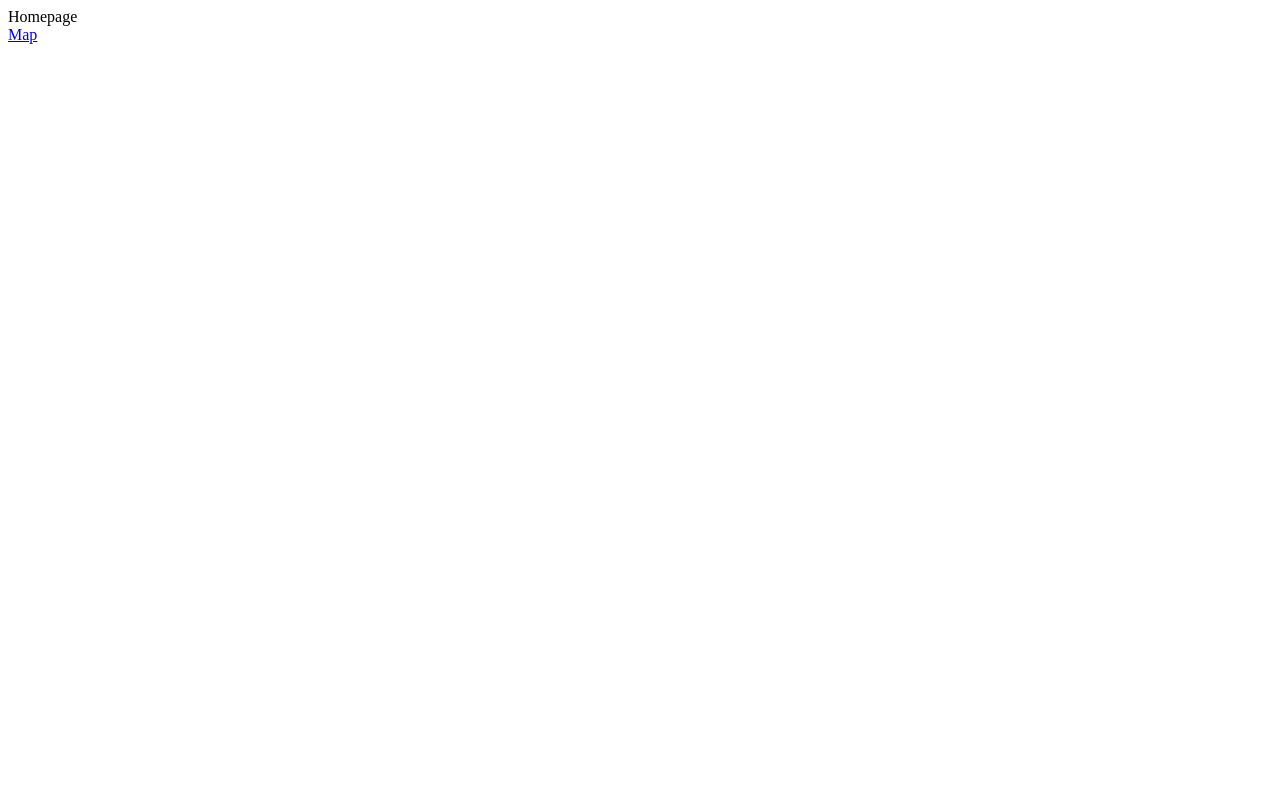
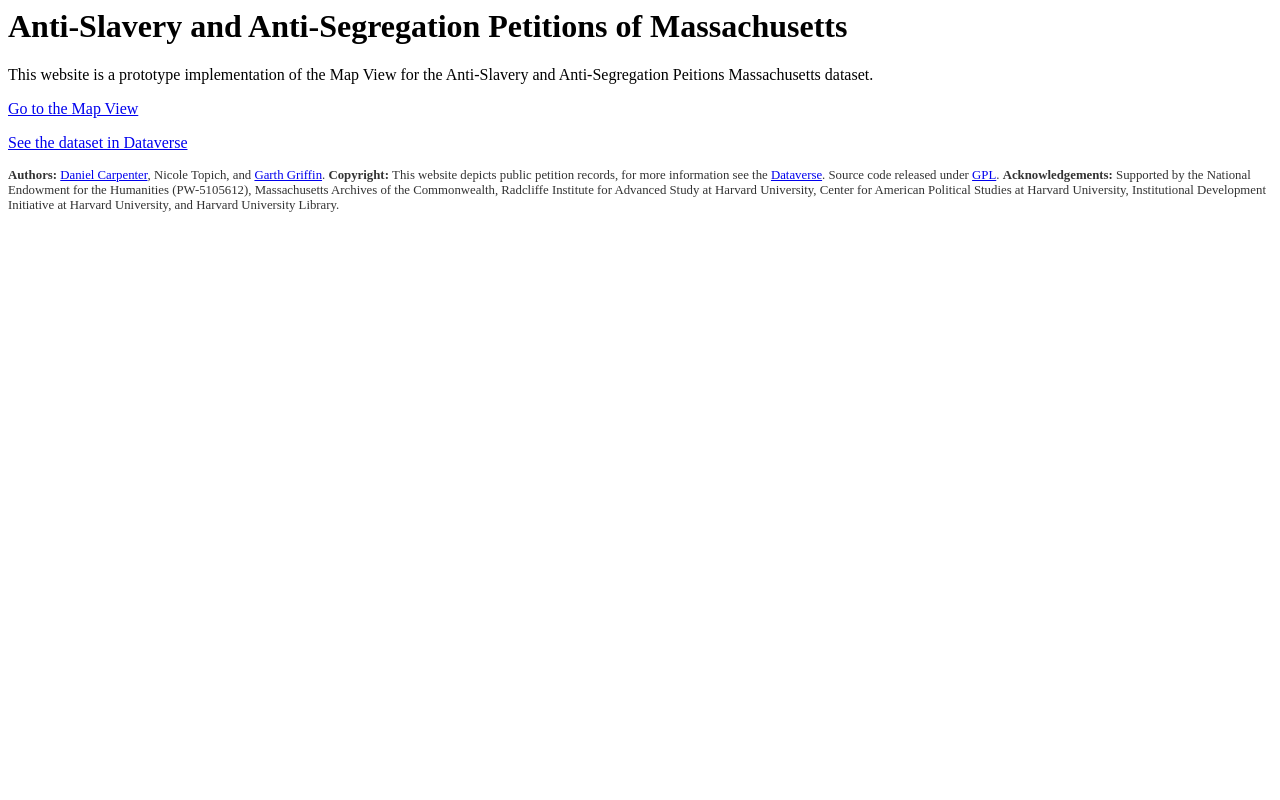
Before and after one commit to garthg/petitions-visualization, a Flask app: page / in a window 1280 px wide. Before the commit the page is almost empty. Run offline with Flask 2, Linux system fonts and the light colour scheme.

Commit message:
Added better documentation and licensing, added a bit more to homepage.

```diff
--- a/web/app.py
+++ b/web/app.py
@@ -1,11 +1,56 @@
+"""app.py -- Bare bones Flask server to serve homepage and Map View.
+
+Copyright 2015 Garth Griffin
+Distributed under the GNU GPL v3. For full terms see the file LICENSE.
+
+This file is part of PetitionsVisualization.
+
+PetitionsVisualization is free software: you can redistribute it and/or
+modify it under the terms of the GNU General Public License as published by the
+Free Software Foundation, either version 3 of the License, or (at your option)
+any later version.
+
+PetitionsVisualization is distributed in the hope that it will be useful,
+but WITHOUT ANY WARRANTY; without even the implied warranty of MERCHANTABILITY
+or FITNESS FOR A PARTICULAR PURPOSE.  See the GNU General Public License for
+more details.
+
+You should have received a copy of the GNU General Public License along with
+PetitionsVisualization.  If not, see <http://www.gnu.org/licenses/>.
+________________________________________________________________________________
+
+Author: Garth Griffin (http://garthgriffin.com)
+Date: July 9, 2015.
+
+This is a minimal Flask server. It is actually just reading in the template
+files and then sending them out to the client, there is no template logic used
+in the rendering. Its purposes are to support the specification of custom URLs
+and to enable easy deployment of the Map View prototype via Flask cloud
+services.
+
+Related files:
+
+templates/home.html
+This is simple a placeholder html page to be replaced with a real homepage
+at a later date.
+
+templates/mapview.html
+This document contains the entirety of the Map View user interface, including
+the html document structure, CSS styling, third-party loaded CSS and JavaScript
+libraries, and custom JavaScript for user interaction.
+
+static/data/mapviewdb.json
+This file is generated by the preprocessing code, and contains all the data
+necessary to render the user interface and link it to the dataset in Dataverse.
+"""
 from flask import Flask
 from flask import render_template
 
 app = Flask(__name__)
 
 @app.route('/')
-def hello():
-  return '<html><body>Homepage<br><a href="/map">Map</a></body></html>'
+def home():
+  return render_template('home.html')
 
 @app.route('/map')
 def mapview():
--- /dev/null
+++ b/web/templates/home.html
@@ -0,0 +1,20 @@
+<html>
+  <body>
+    <h1>Anti-Slavery and Anti-Segregation Petitions of Massachusetts</h1>
+    <p>
+    This website is a prototype implementation of the Map View for the
+    Anti-Slavery and Anti-Segregation Peitions Massachusetts dataset.
+    </p>
+    <p>
+    <a href="/map">Go to the Map View</a>
+    </p>
+    <p>
+    <a href="https://dataverse.harvard.edu/dataverse/antislaverypetitionsma">See the dataset in Dataverse</a>
+    </p>
+      <div id="footer" style="font-size:.8em;color:#333;">
+        <b>Authors:</b> <a href="http://www.gov.harvard.edu/people/faculty/daniel-carpenter">Daniel Carpenter</a>, Nicole Topich, and <a href="http://garthgriffin.com">Garth Griffin</a>.
+        <b>Copyright: </b>This website depicts public petition records, for more information see the <a href="https://dataverse.harvard.edu/dataverse/antislaverypetitionsma">Dataverse</a>. Source code released under <a href="https://github.com/garthg/petitions-visualization/blob/master/LICENSE">GPL</a>.
+        <b>Acknowledgements:</b> Supported by the National Endowment for the Humanities (PW-5105612), Massachusetts Archives of the Commonwealth, Radcliffe Institute for Advanced Study at Harvard University, Center for American Political Studies at Harvard University, Institutional Development Initiative at Harvard University, and Harvard University Library.
+    </div>
+  </body>
+</html>
--- a/web/templates/mapview.html
+++ b/web/templates/mapview.html
@@ -814,7 +814,7 @@
       </div>
       <div id="footer">
         <b>Authors:</b> <a href="http://www.gov.harvard.edu/people/faculty/daniel-carpenter">Daniel Carpenter</a>, Nicole Topich, and <a href="http://garthgriffin.com">Garth Griffin</a>.
-        <b>Copyright:</b>This website depicts public petition records, for more information see the <a href="http://thedata.harvard.edu/antislaverypetitionsma">Dataverse</a>. Source code released under GPL.
+        <b>Copyright: </b>This website depicts public petition records, for more information see the <a href="https://dataverse.harvard.edu/dataverse/antislaverypetitionsma">Dataverse</a>. Source code released under <a href="https://github.com/garthg/petitions-visualization/blob/master/LICENSE">GPL</a>.
         <b>Acknowledgements:</b> Supported by the National Endowment for the Humanities (PW-5105612), Massachusetts Archives of the Commonwealth, Radcliffe Institute for Advanced Study at Harvard University, Center for American Political Studies at Harvard University, Institutional Development Initiative at Harvard University, and Harvard University Library.
     </div>
     <div id="overlay-content-template">
```
